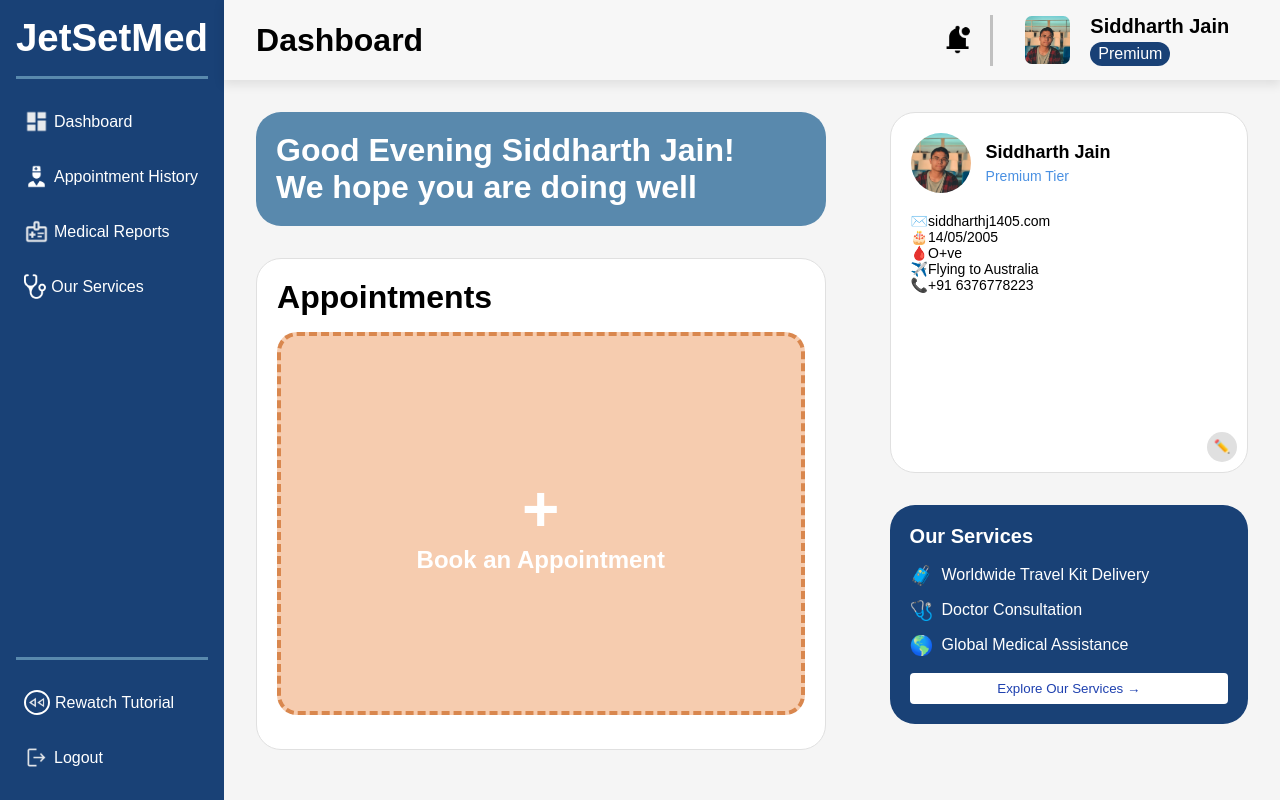
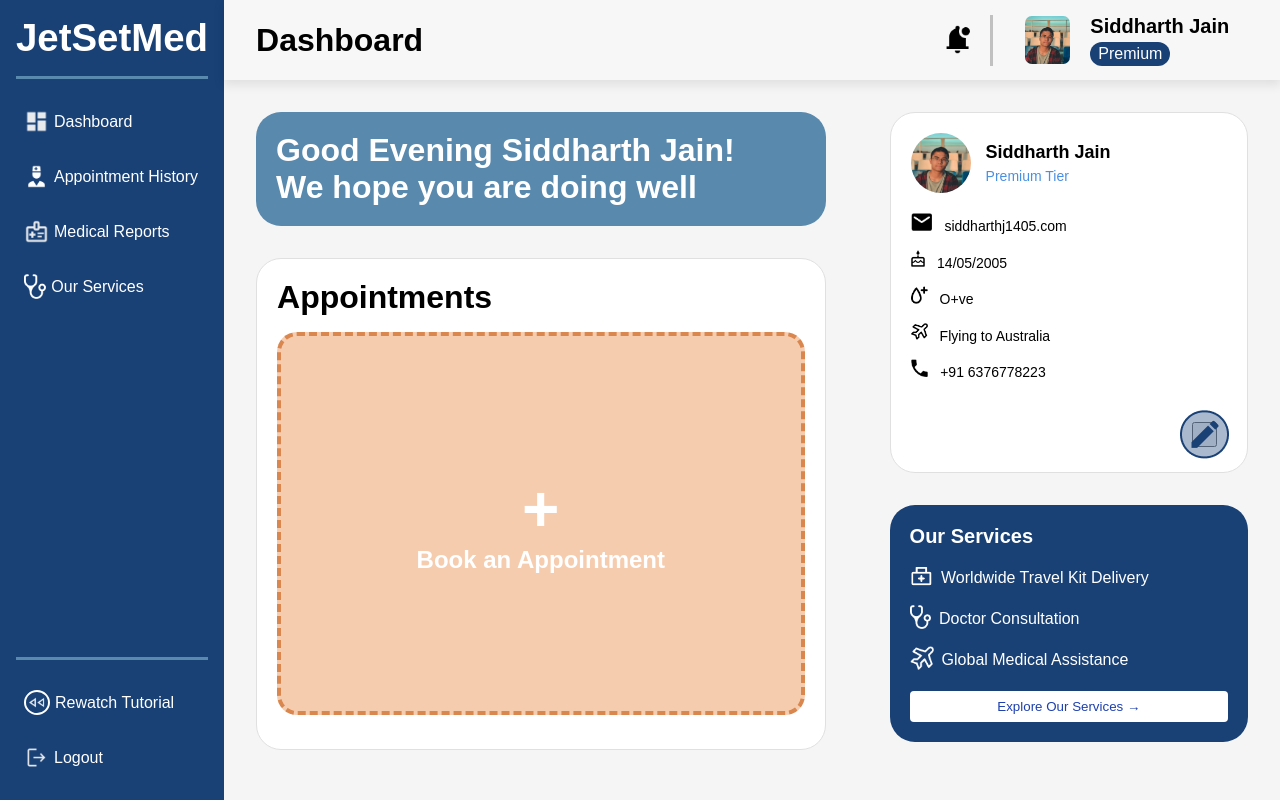
Before and after one commit to affangitty/JetSetMed, a React (Vite) app: page / in a window 1280 px wide. Built offline with nearby package versions, Linux system fonts and the light colour scheme.

Commit message:
fix : modify dashboard icons

```diff
--- a/src/Components/ServiceOffered/ServiceOffered.css
+++ b/src/Components/ServiceOffered/ServiceOffered.css
@@ -5,6 +5,10 @@
     border-radius: 25px;
     width: 100%;
     margin-top: 2rem;
+  }
+
+  .service-card img{
+    height: 1.5rem;
   }
 
   .service-card h2 {
--- a/src/Components/ServiceOffered/ServiceOffered.jsx
+++ b/src/Components/ServiceOffered/ServiceOffered.jsx
@@ -1,5 +1,8 @@
 import React from "react";
 import "./ServiceOffered.css";
+import medicalbox from "../../../public/Images/Icons/medical-box.png"
+import stethoscope from "../../../public/Images/Icons/stethoscope.png"
+import airplane from "../../../public/Images/Icons/airplane.png"
 
 const ServiceOffered = () => {
   return (
@@ -7,15 +10,15 @@ const ServiceOffered = () => {
       <h2>Our Services</h2>
       <ul>
         <li>
-          <span className="icon">🧳</span>
+          <span className="icon"><img src={medicalbox} /></span>
           Worldwide Travel Kit Delivery
         </li>
         <li>
-          <span className="icon">🩺</span>
+          <span className="icon"><img src={stethoscope} /></span>
           Doctor Consultation
         </li>
         <li>
-          <span className="icon">🌎</span>
+          <span className="icon"><img src={airplane} /></span>
           Global Medical Assistance
         </li>
       </ul>
--- a/src/Components/UserCard/UserCard.css
+++ b/src/Components/UserCard/UserCard.css
@@ -8,6 +8,10 @@
   position: relative;
 }
 
+.user-details img{
+  height: 1.1rem;
+  padding-right: 0.75rem;
+}
 .user-header {
   display: flex;
   align-items: center;
@@ -35,17 +39,17 @@
 
 .user-details {
   font-size: 14px;
+  display: flex;
+  flex-direction: column;
+  gap: 1rem;
 }
 
 .user-editButton {
   position: absolute;
-  bottom: 10px;
-  right: 10px;
-  background: #e0e0e0;
-  border: none;
-  border-radius: 50%;
-  width: 30px;
-  height: 30px;
+  bottom: 25px;
+  right: 30px;
+  width: 25px;
+  height: 25px;
   display: flex;
   align-items: center;
   justify-content: center;
--- a/src/Components/UserCard/UserCard.jsx
+++ b/src/Components/UserCard/UserCard.jsx
@@ -1,6 +1,12 @@
 import React from "react";
 import "./UserCard.css";
 import userData from "../../Data/user-data.js";
+import email from "../../../public/Images/Icons/email.png"
+import cake from "../../../public/Images/Icons/cake.png"
+import blood from "../../../public/Images/Icons/blood.png"
+import aeroplane from "../../../public/Images/Icons/aeroplane.png"
+import phone from "../../../public/Images/Icons/phone.png"
+import edit from "../../../public/Images/Icons/edit.png"
 
 const UserCard = () => {
   return (
@@ -15,36 +21,36 @@ const UserCard = () => {
       <div className="user-details">
         <p>
           <span role="img" aria-label="Email">
-            ✉️
+            <img src={email} />
           </span>
           {userData.email}
         </p>
         <p>
           <span role="img" aria-label="Birthday">
-            🎂
+          <img src={cake} />
           </span>
           {userData.birthday}
         </p>
         <p>
           <span role="img" aria-label="Blood Type">
-            🩸
+          <img src={blood} />
           </span>
           {userData.bloodType}
         </p>
         <p>
           <span role="img" aria-label="Travel">
-            ✈️
+          <img src= {aeroplane} />
           </span>
           {userData.travel}
         </p>
         <p>
           <span role="img" aria-label="Phone">
-            📞
+          <img src={phone} />
           </span>
           {userData.phone}
         </p>
       </div>
-      <button className="user-editButton">✏️</button>
+      <button className="user-editButton"><img src= {edit} /></button>
     </div>
   );
 };
```
Also changed, not shown: public/Images/Icons/airplane.png (added), public/Images/Icons/edit.png (added).
